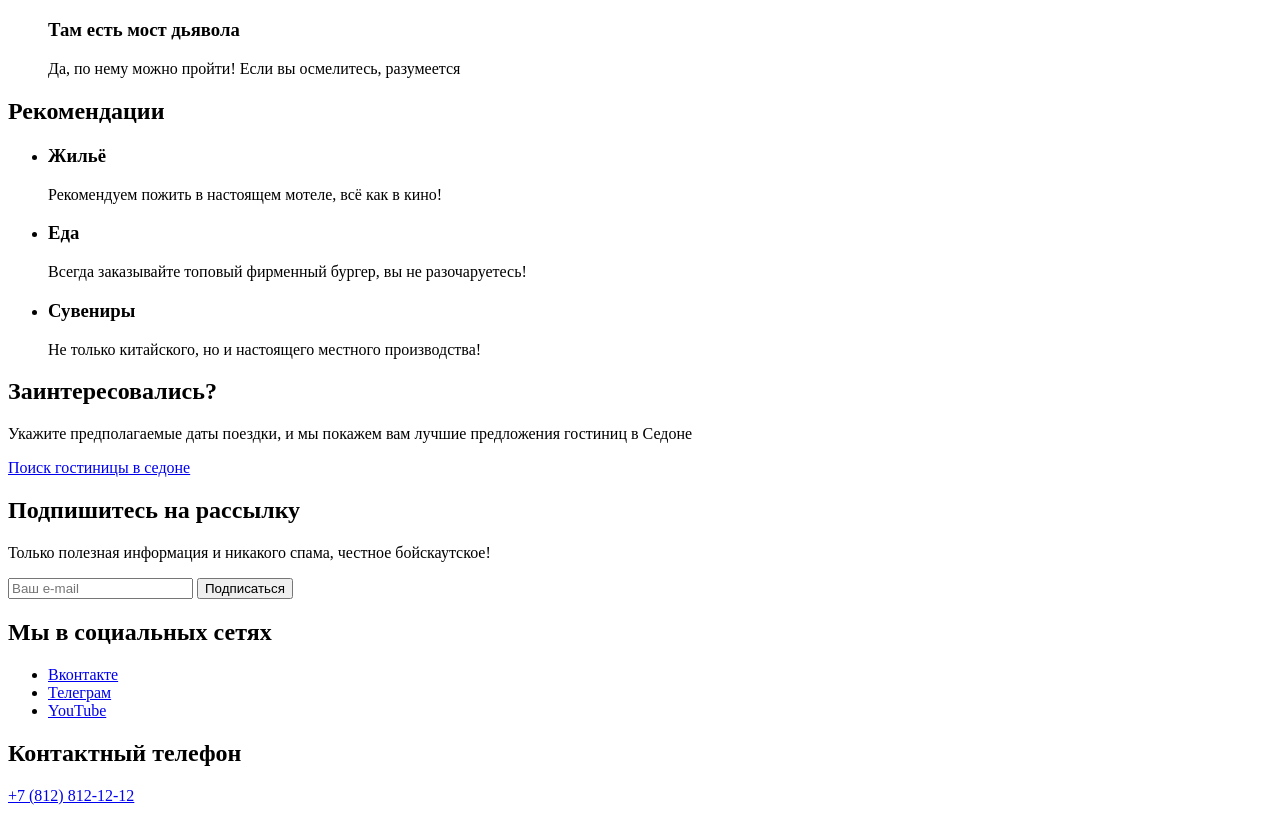
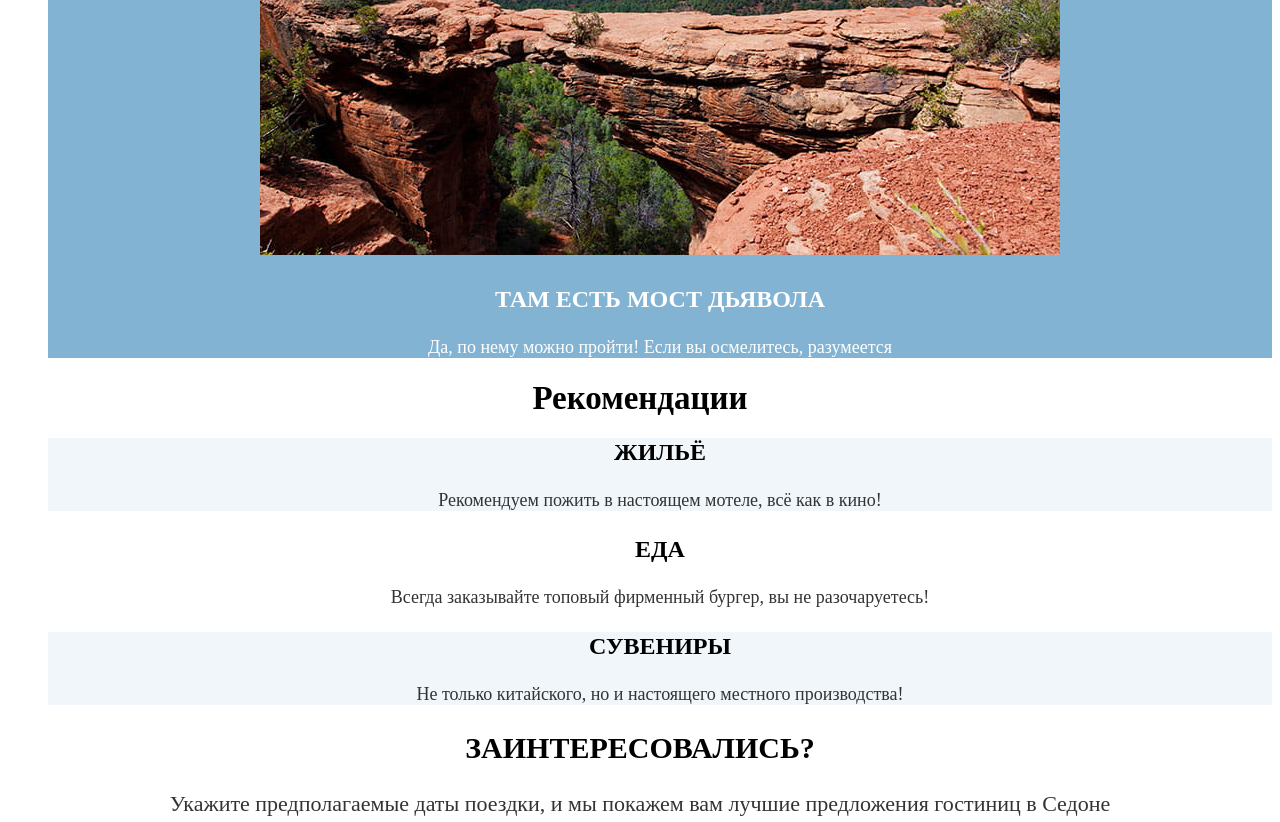
Before and after one commit to htmlacademy-htmlcss/1770169-sedona-35, a plain HTML site: page index.html in a window 1280 px wide. Shown: the part 1905-2727 px from the top of the page. Drawn offline with Linux system fonts and the light colour scheme.

Commit message:
added styles for font and background

```diff
--- a/index.html
+++ b/index.html
@@ -3,6 +3,7 @@
   <head>
     <meta charset="utf-8">
     <title>HTML Academy: Седона</title>
+    <link rel="stylesheet" href="styles/style.css">
   </head>
   <body>
     <header class="page-header">
@@ -30,7 +31,9 @@
           <li class="navigation-item">
             <a class="navigation-link" href="#">
               <span class="visually-hidden">Избранное</span>
-              <span class="favorit-counter">12</span>
+              <div class="favorite-counter">
+                <span class="favorite-counter-text">12</span>
+              </div>
             </a>
           </li>
           <li class="navigation-item">
@@ -40,9 +43,9 @@
       </nav>
     </header>
     <main class="main-index">
-      <div class="wraper-welcome">
+      <div class="wrapper-welcome">
         <img class="welcome-image" src="images/logo-welcome.svg" width="458" height="352" alt="Добро пожаловать в великолепную Седону">
-        <img class="divider-welcom" src="images/divider-welcome.svg" width="100%" height="57" alt="Разделитель фона, виде ступени">
+        <img class="divider-welcome" src="images/divider-welcome.svg" width="100%" height="57" alt="Разделитель фона, виде ступени">
       </div>
       <section class="advantages-header">
         <h1 class="advantages-header-title">Седона — небольшой городок в Аризоне, заслуживающий большего!</h1>
@@ -108,7 +111,7 @@
       <section class="search-hotel">
         <h2 class="search-hotel-title">Заинтересовались?</h2>
         <p class="search-hotel-description">Укажите предполагаемые даты поездки, и мы покажем вам лучшие предложения гостиниц в Седоне</p>
-        <a class="button search-hotel-button" href="#">Поиск гостиницы в седоне</a>
+        <a class="search-hotel-button button" href="#">Поиск гостиницы в седоне</a>
       </section>
       <article class="newsletter">
         <h2 class="newsletter-title">Подпишитесь на рассылку</h2>
--- /dev/null
+++ b/styles/style.css
@@ -0,0 +1,171 @@
+@font-face {
+  font-family: 'PT Sans';
+  font-weight: 400;
+  font-style: normal;
+  src: url('../fonts/ptsans-400.woff2') format('wolff2');
+  font-display: swap;
+}
+
+@font-face {
+  font-family: 'PT Sans';
+  font-weight: 700;
+  font-style: normal;
+  src: url('../fonts/ptsans-700.woff2') format('wolff2');
+  font-display: swap;
+}
+
+body {
+  font-family: 'PT Sans', 'sans-serif';
+  font-weight: 400;
+  font-style: normal;
+  font-size: 22px;
+  line-height: 26px;
+  text-align: center;
+  color: #000;
+  background-color: #fff;
+}
+
+.navigation {
+  font-weight: 700;
+  font-size: 20px;
+  line-height: 24px;
+}
+
+.navigation-list,
+.advantages-list,
+.recommendations-list,
+.footer-social-list {
+  list-style: none;
+}
+
+.navigation-link,
+.button,
+.contacts-phone {
+  text-decoration: none;
+  color: #000;
+}
+
+.button {
+  color: #fff;
+  background-color: #756157;
+  text-transform: uppercase;
+}
+
+.button-navigation {
+  font-size: 16px;
+  line-height: 20px;
+}
+
+.favorite-counter-text {
+  font-size: 10px;
+  line-height: 10px;
+}
+
+.favorite-counter {
+  display: flex;
+  align-items: center;
+  justify-content: center;
+  background-color: #7DB54F;
+  width: 20px;
+  height: 20px;
+  border-radius: 50%;
+  color: #fff;
+}
+
+.wrapper-welcome {
+  background-image: url('../images/background-welcome.jpg');
+  background-repeat: no-repeat;
+  background-size: cover;
+  height: 485px;
+}
+
+.welcome-image {
+  margin-top: 51px;
+  margin-bottom: 20px;
+}
+
+.advantages-header-title,
+.search-hotel-title,
+.newsletter-title {
+  font-size: 30px;
+  font-weight: 700;
+  line-height: 36px;
+  text-transform: uppercase;
+}
+
+.advantages-header-description,
+.advantages-item-description,
+.search-hotel-description,
+.recommendations-description {
+  color: #333333;
+}
+
+.advantages-item-title,
+.recommendations-title {
+  font-size: 24px;
+  font-weight: 700;
+  line-height: 28px;
+  text-transform: uppercase;
+  color: #000;
+}
+
+.advantages-item,
+.recommendations-item:not(:nth-child(2)) {
+  background-color: rgba(131, 179, 211, 0.12);
+}
+
+.advantages-item:nth-child(3) {
+  background-color: rgba(131, 179, 211, 0.2);
+}
+
+.advantages-item:first-child,
+.advantages-item:last-child {
+  background-color: #82B3D3;
+}
+
+.advantages-item:first-child h3,
+.advantages-item:last-child h3 {
+  color: #fff;
+}
+
+.advantages-item:first-child p,
+.advantages-item:last-child p {
+  color: #fff;
+}
+
+.advantages-item-description,
+.recommendations-description {
+  font-size: 18px;
+  line-height: 21px;
+}
+
+.search-hotel-button {
+  font-weight: 700;
+  font-size: 20px;
+  line-height: 36px;
+  color: #fff;
+}
+
+.newsletter {
+  background-image: url('../images/background-subscribe.jpg');
+  background-repeat: no-repeat;
+  background-size: cover;
+  height: 414.86px;
+  color: #fff;
+}
+
+.newsletter-button {
+  background: #82B3D3;
+  border-radius: 0 4px 4px 0;
+  border-style: none;
+  font-weight: 700;
+  font-size: 20px;
+  line-height: 36px;
+  color: #fff;
+}
+
+.contacts-phone {
+  font-size: 40px;
+  line-height: 40px;
+  text-transform: uppercase;
+}
```
